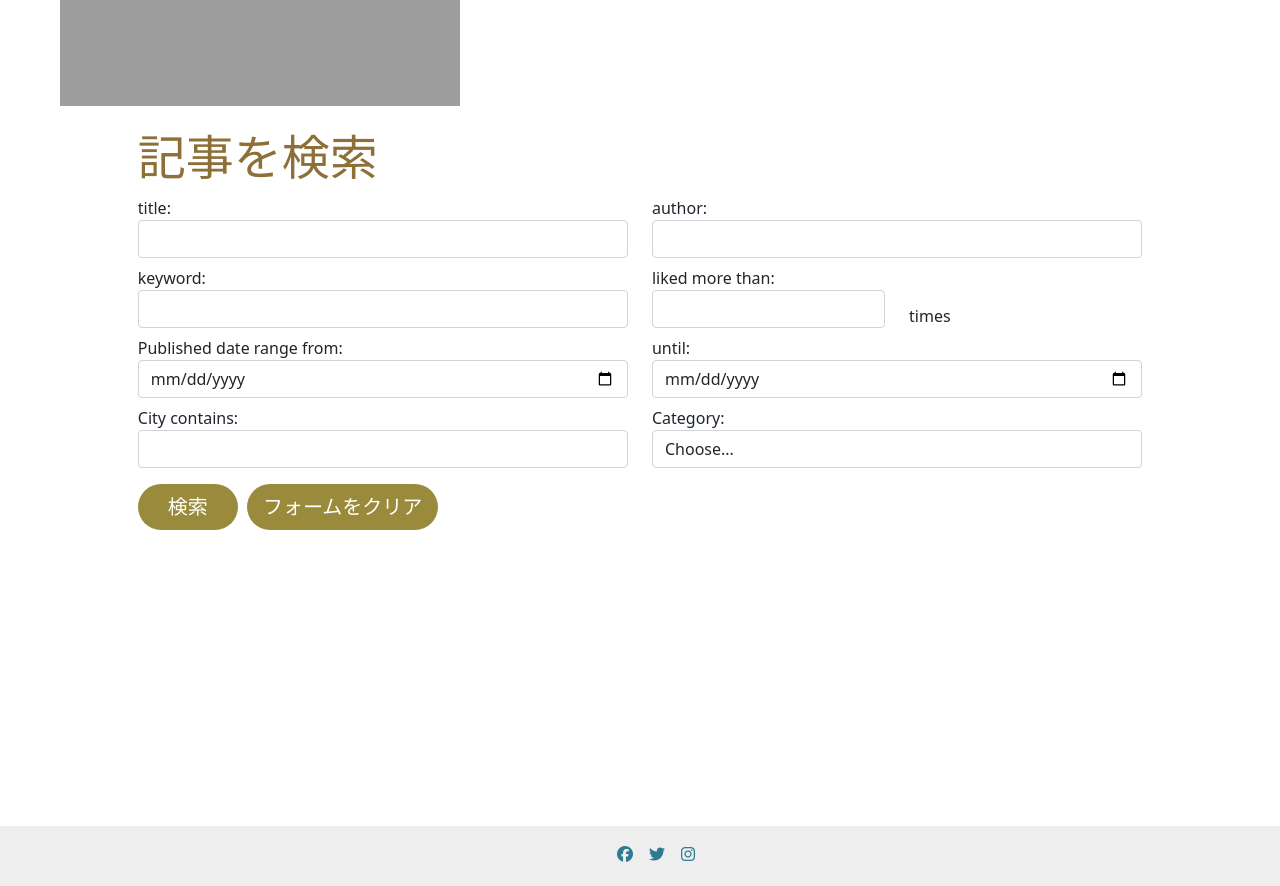
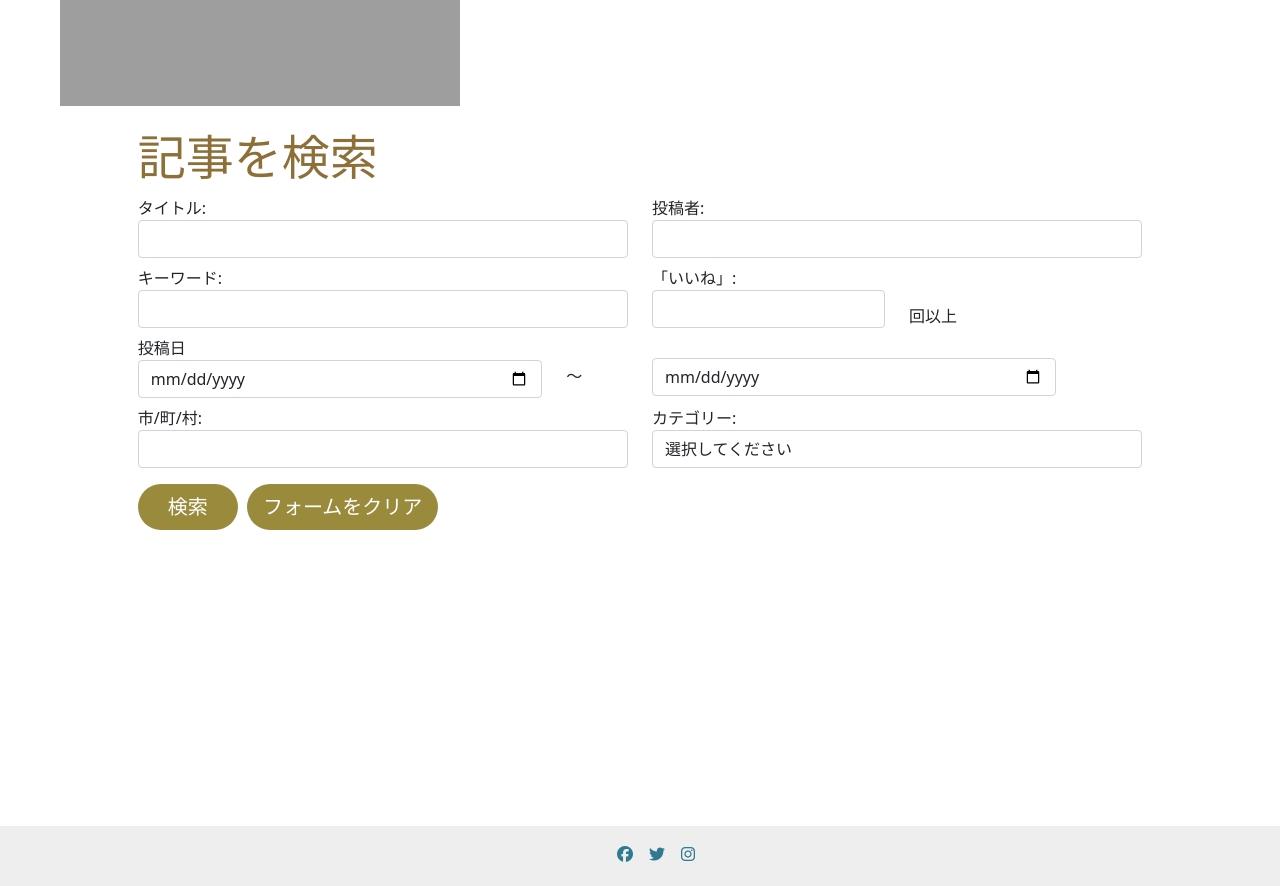
Before and after one commit to rkyzk/eco-post-sep-2023, a Django app: page /search/ in a window 1280 px wide. Shown: the part 214-1100 px from the top of the page. Run offline with Django 3.2, Linux system fonts and the light colour scheme; some libraries are stand-ins or nearby versions; grey boxes are pictures that could not be loaded.

Commit message:
検索ページの項目ラベルを修正

```diff
--- a/blog/filters.py
+++ b/blog/filters.py
@@ -7,27 +7,29 @@ from datetime import datetime
 
 class PostFilter(django_filters.FilterSet):
     title = django_filters.CharFilter(lookup_expr='icontains',
-                                      label="title")
+                                      label="タイトル")
     author__username = django_filters.CharFilter(lookup_expr='icontains',
-                                                 label='author')
+                                                 label='投稿者')
     published_after = django_filters.DateFilter(method='filter_start_date',
-                                                label='from',
+                                                label='pub_after_hide',
                                                 widget=Input(
                                                     attrs={'type': 'date'}))
     published_before = django_filters.DateFilter(method='filter_end_date',
-                                                 label='until',
+                                                 label='pub_before_hide',
                                                  widget=Input(
                                                     attrs={'type': 'date'}))
     num_of_likes = django_filters.NumberFilter(method='filter_likes',
-                                               label='liked more than',
+                                               label='「いいね」',
                                                widget=Input(
                                                     attrs={'min': int(0),
                                                            'type': 'number'}))
     category = django_filters.ChoiceFilter(choices=CATEGORY,
-                                           empty_label='Choose...')
-    city = django_filters.CharFilter(lookup_expr='icontains')
+                                           label='カテゴリー',
+                                           empty_label='選択してください')
+    city = django_filters.CharFilter(lookup_expr='icontains',
+                                     label="市/町/村")
     keyword = django_filters.CharFilter(method='filter_keyword',
-                                               label='keyword')
+                                        label='キーワード')
 
     class Meta:
         model = Post
--- a/blog/models.py
+++ b/blog/models.py
@@ -18,7 +18,7 @@ CATEGORY = (('animals', '動物を守る'),
             ('aquatic systems', '海、川、湖を守る'),
             ('soil & trees', '土と木を守る'),
             ('save resources', 'その他資源を守る'),
-            ('eco-conscious life style', '環境に配慮した生活'),
+            ('eco-conscious life style', '環境に配慮したライフスタイル'),
             ('others', 'その他'))
 
 
--- a/blog/static/blog/css/style.css
+++ b/blog/static/blog/css/style.css
@@ -254,6 +254,18 @@ h1 {
     color: red;
 }
 
+.pub-date-range label {
+    display: none;
+}
+
+.pub-range {
+    margin-top: 28px;
+}
+
+.pub-before {
+    margin-top: 22px;
+}
+
 /* ----------- update_post.html -------------------*/
 
 .update-post-btn {
--- a/blog/templates/blog/search_posts.html
+++ b/blog/templates/blog/search_posts.html
@@ -7,63 +7,48 @@
         <!-- Search form -->
         <form method="get" class="search-form">
             <div class="row mt-2">
-                <div class="col-md-6 col-12">
-                    <div class="form-lable-group">
+                <div class="col-md-6 col-12 form-lable-group">
                     {{postForm.form.title.label_tag}}
                     {% render_field postForm.form.title class="form-control" %}
                 </div>
-                </div>
-                <div class="col-md-6 col-12">
-                    <div class="form-lable-group">
+                <div class="col-md-6 col-12 form-lable-group">
                     {{postForm.form.author__username.label_tag}}
                     {% render_field postForm.form.author__username class="form-control" %}
                 </div>
             </div>
-            </div>
             <div class="row mt-2">
-                <div class="col-md-6 col-12">
-                    <div class="form-lable-group">
+                <div class="col-md-6 col-12 form-lable-group">
                     {{postForm.form.keyword.label_tag}}
                     {% render_field postForm.form.keyword class="form-control" %}
                 </div>
-                </div>
-                <div class="col-md-3 col-9">
-                    <div class="form-lable-group">
+                <div class="col-md-3 col-9 form-lable-group">
                     {{postForm.form.num_of_likes.label_tag}}
                     {% render_field postForm.form.num_of_likes class="form-control" %}
                 </div>
-                </div>
                 <div class="col-md-3 col-3 align-self-end">
-                    <span>times</span>
+                    <span>回以上</span>
                 </div>
             </div>
             <div class="row mt-2">
-                <div class="col-md-6 col-12">
-                    <div class="form-lable-group">
-                        <span>Published date range</span>
+                <div class="col-md-5 col-11 form-lable-group pub-date-range">
+                    <span>投稿日</span>
                     {{postForm.form.published_after.label_tag}}
                     {% render_field postForm.form.published_after class="form-control" %}
                 </div>
-                </div>
-                <div class="col-md-6 col-12">
-                    <div class="form-lable-group">
+                <div class="col-md-1 col-1 pub-range">〜</div>
+                <div class=" col-md-5 col-11 form-lable-group pub-date-range pub-before">
                     {{postForm.form.published_before.label_tag}}
                     {% render_field postForm.form.published_before class="form-control" %}
                 </div>
             </div>
-            </div>
             <div class="row mt-2">
-                <div class="col-md-6 col-12">
-                    <div class="form-lable-group">
+                <div class="col-md-6 col-12 form-lable-group">
                     {{postForm.form.city.label_tag}}
                     {% render_field postForm.form.city class="form-control" %}
                 </div>
-                </div>
-                <div class="col-md-6 col-12">
-                    <div class="form-lable-group">
+                <div class="col-md-6 col-12 form-lable-group">
                     {{postForm.form.category.label_tag}}
                     {% render_field postForm.form.category class="form-control" %}
-                    </div>
                 </div>
             </div>
             <button class="beige-btn mt-3" type="submit" name="search">検索</button>
--- a/ecopost/settings.py
+++ b/ecopost/settings.py
@@ -32,7 +32,7 @@ TEMPLATES_DIR = os.path.join(BASE_DIR, 'templates')
 SECRET_KEY = os.environ.get('SECRET_KEY')
 
 # SECURITY WARNING: don't run with debug turned on in production!
-DEBUG = False
+DEBUG = True
 
 # This allows summer note to be loaded on the deployed project.
 X_FRAME_OPTIONS = 'SAMEORIGIN'
```
Also changed, not shown: blog/migrations/0003_alter_post_category.py (added). Lines whose indentation alone changed are shown as unchanged.
